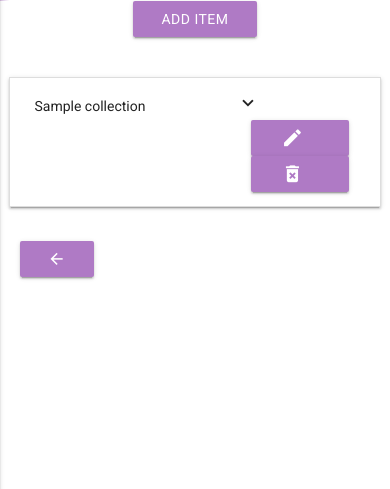
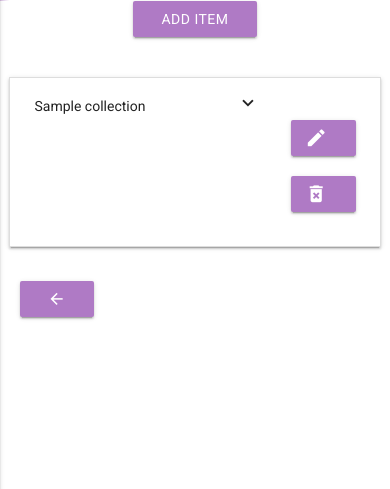
Before and after one commit to Code-Institute-Submissions/data_centric_project_stream_three_bullet_it, a Flask app: template templates/collection_items.html in a window 390 px wide. Shown: the part 355-844 px from the top of the page. Run offline with Flask 2, Linux system fonts and the light colour scheme; the template is opened without the code that fills it: most values are stand-ins (such as "Sample title", 1, 10 or a date in 2020); some libraries are stand-ins or nearby versions.

Commit message:
buttons adjusted after testing responsiveness

```diff
--- a/static/css/style.css
+++ b/static/css/style.css
@@ -133,6 +133,10 @@
     background-color:#AF7AC5;
 }
 
+.waves-light {
+   background-color:#AF7AC5;
+}
+
 .btn:hover {
   background-color: black;
 }
--- a/templates/collection_items.html
+++ b/templates/collection_items.html
@@ -33,28 +33,32 @@
 
     <div class="row">
         <ul class="collapsible" data-collapsible="accordion">
-  {% if collection_items %}
-  {% for i in collection_items %}
-  {% for item in i.collection_items %}
+            {% if collection_items %} {% for i in collection_items %} {% for item in i.collection_items %}
             <li>
                 <div class="collapsible-header">
 
                     <div class="task_header col s7">
 
-        <h6>{% if item.item_bullet == "todo" %}&#x26AB;{% endif %}
-            {% if item.item_bullet == "note" %}&#xff0d;{% endif %}
-            {% if item.item_bullet == "event" %}&#x26AA;{% endif %}
-            {{item.collection_item_name}} </h6>
+                        <h6>{% if item.item_bullet == "todo" %}<i class="fas fa-circle"></i>{% endif %} {% if item.item_bullet == "note" %}&#xff0d;{% endif %} {% if item.item_bullet == "event" %}<i class="far fa-circle"></i>{% endif %} {{item.collection_item_name}}
+                            </h6>
                     </div>
                     <div class="col s5">
                         <i class="material-icons">expand_more</i>
-        <form class="secondary-content" action="/{{username}}/edit_collection_item/{{collection_name}}/{{collection_id}}/{{item.item_id}}">
-                <button class="btn waves-effect waves-light" type="submit" /><i class="material-icons">edit</i></button>
+                        <div class="row">
+                            <div class="col s12">
+                                <form class="right-align" action="/{{username}}/edit_collection_item/{{collection_name}}/{{collection_id}}/{{item.item_id}}">
+                                    <button class="btn waves-effect waves-light fut_btn" type="submit" /><i class="material-icons">edit</i></button>
                                 </form>
-         <form class="secondary-content" action="/{{username}}/delete_collection_item/{{collection_name}}/{{collection_id}}/{{item.item_id}}" method="POST">
+                            </div>
+                        </div>
+                        <div class="row">
+                            <div class="col s12">
+                                <form class="right-align" action="/{{username}}/delete_collection_item/{{collection_name}}/{{collection_id}}/{{item.item_id}}" method="POST">
                                     <input name="{{item.item_id}}" type="hidden" value="{{item.item_id}}">
-                <button class="btn waves-effect waves-light" type="submit" /><i class="material-icons">delete_forever</i></button>
+                                    <button class="btn waves-effect waves-light fut_btn" type="submit" /><i class="material-icons">delete_forever</i></button>
                                 </form>
+                            </div>
+                        </div>
                     </div>
                 </div>
                 <div class="collapsible-body">
--- a/templates/future_log.html
+++ b/templates/future_log.html
@@ -64,7 +64,6 @@
 
         <div class="col s12 calendar">
             <div class="col s12 calendar_row">
-                <div class="col s12 calendar_row">
                 <div class="col s12 m12 l6 calendar_month card z-depth-5">
 
                     <h3 class="card-title">January</h3>
@@ -104,6 +103,7 @@
                     {% endif %}
 
                 </div>
+
                 <div class="col s12 m12 l6 calendar_month card z-depth-5">
                     <h3 class="card-title">February</h3>
                     {% if user_collections %}
@@ -141,7 +141,8 @@
                     <p>You have no lists!</p>
                     {% endif %}
                 </div>
-            </div>
+                </div>
+            <div class="col s12 calendar_row">
                 <div class="col s12 m12 l6 calendar_month card z-depth-5">
                     <h3 class="card-title">March</h3>
                     {% if user_collections %}
@@ -180,6 +181,7 @@
                     {% endif %}
 
                 </div>
+
                 <div class="col s12 m12 l6 calendar_month card z-depth-5">
                     <h3 class="card-title">April</h3>
                     {% if user_collections %}
```
Also changed, not shown: templates/add_collection_item.html (+12 -3 lines), templates/edit_collection_item.html (+10 -6 lines). Lines whose indentation alone changed are shown as unchanged.
